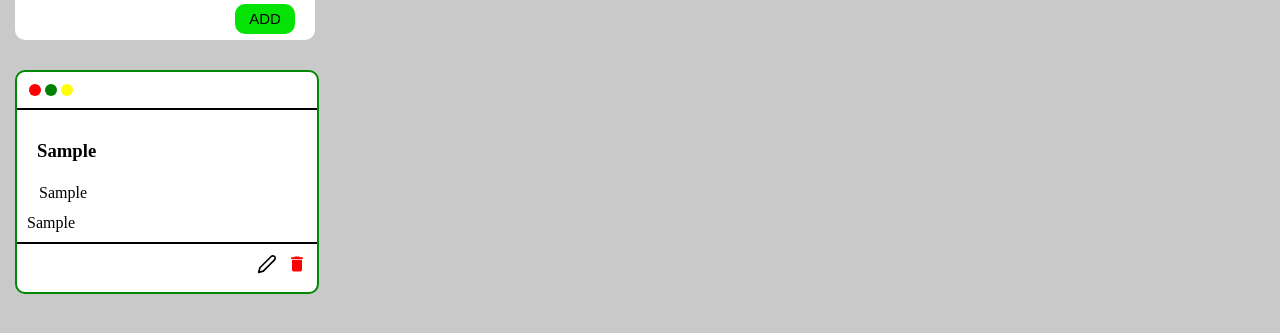
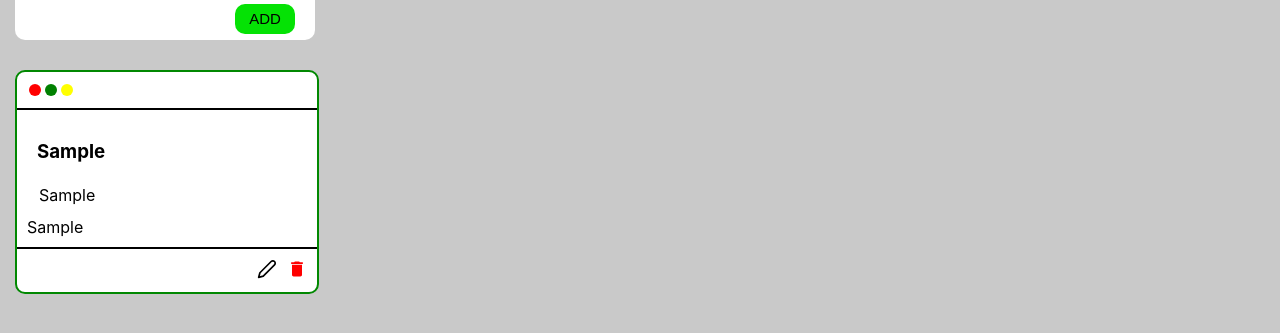
Before and after one commit to abdulfrfr/pro-note-app, a React (Create React App) app: page / in a window 1280 px wide. Both pictures are taken after typing "Sample", "Sample", "Sample" into the empty fields and a click on the button "ADD". Shown: the part 327-660 px from the top of the page. Built offline with nearby package versions, Linux system fonts and the light colour scheme; a web font is replaced by a local one.

Commit message:
Update styles.css

```diff
--- a/public/styles.css
+++ b/public/styles.css
@@ -363,6 +363,8 @@
     border-radius: 10px;
     margin: 20px 0 10px 15px;
     border: 2px solid rgb(1, 136, 1);
+    font-family: -apple-system, BlinkMacSystemFont, 'Segoe UI', Roboto, Oxygen, Ubuntu, Cantarell, 'Open Sans', 'Helvetica Neue', sans-serif;
+
 }
 
 .note-title{
```
